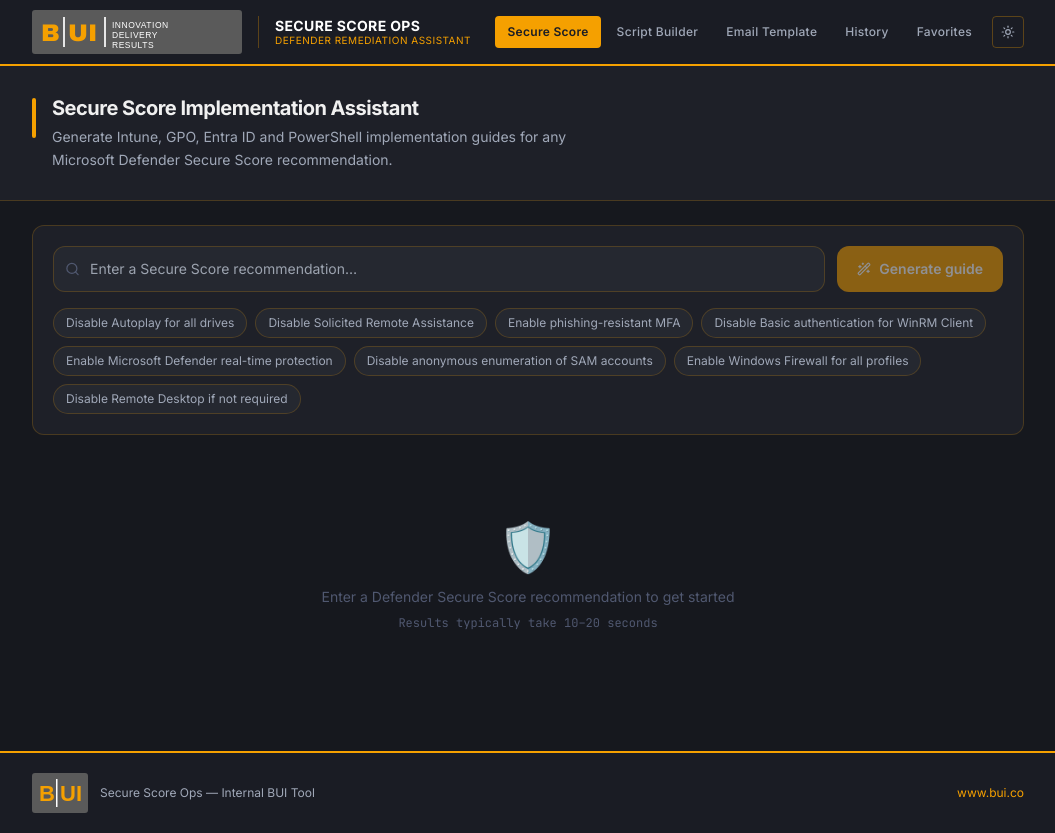
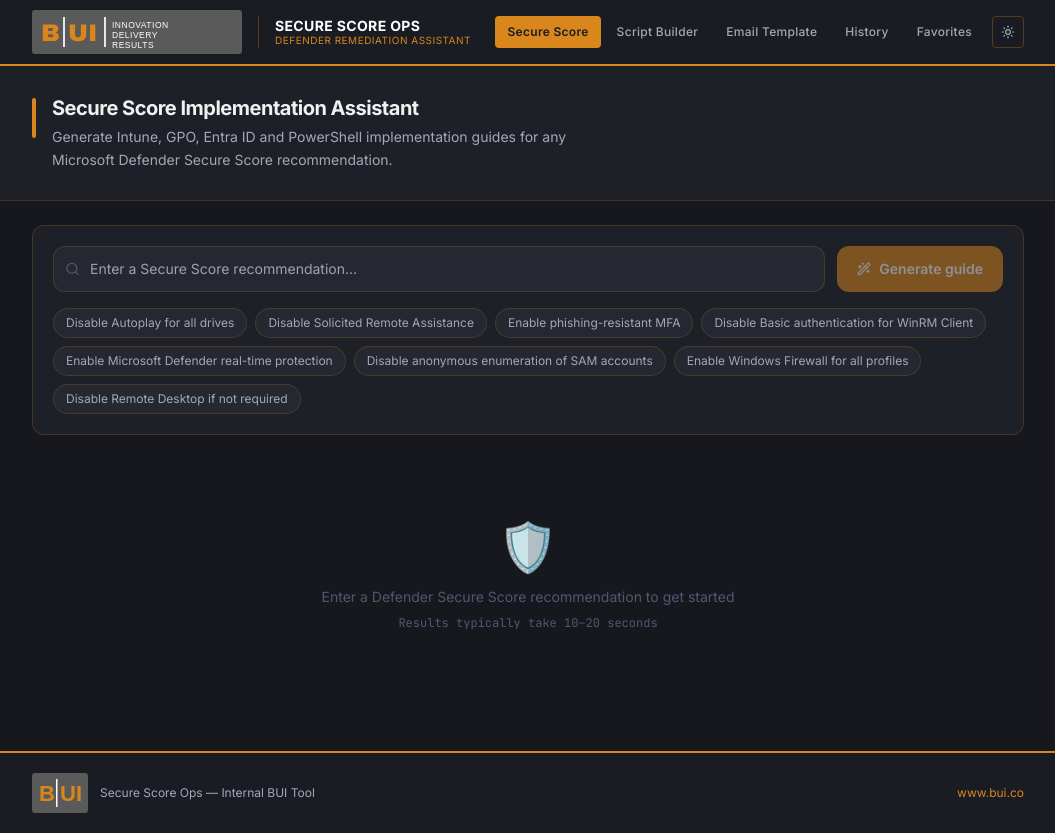
Before and after one commit to DanieMiller/Defender-Secure-Score-App, a React (Vite) app in the folder frontend/: page / in a window 1280 px wide. Shown: the whole page, without its empty margins (112-1167 px from the left). Built offline with nearby package versions, Linux system fonts and the light colour scheme.

Commit message:
brand: official BUI orange #d9861c Pantone 144C

```diff
--- a/frontend/src/App.tsx
+++ b/frontend/src/App.tsx
@@ -77,7 +77,7 @@
     <div style={{ background: 'var(--bg)', minHeight: '100vh' }}>
 
       {/* ── Header — matches BUI intranet: dark charcoal bg, amber accents ── */}
-      <header style={{ background: '#1A1C24', borderBottom: '2px solid #F5A000' }}
+      <header style={{ background: '#1A1C24', borderBottom: '2px solid #d9861c' }}
         className="sticky top-0 z-50">
         <div className="max-w-5xl mx-auto px-4">
           <div className="flex items-center gap-4 py-2.5">
@@ -87,14 +87,14 @@
               className="flex items-center gap-3 flex-shrink-0 group">
               <BUILogo />
               {/* Vertical divider */}
-              <div className="h-8 w-px mx-1" style={{ background: 'rgba(245,160,0,0.3)' }} />
+              <div className="h-8 w-px mx-1" style={{ background: 'rgba(217,134,28,0.3)' }} />
               {/* App name */}
               <div>
                 <div className="text-sm font-bold tracking-wide leading-none text-white">
                   SECURE SCORE OPS
                 </div>
                 <div className="text-[10px] tracking-wider leading-none mt-0.5"
-                  style={{ color: '#F5A000' }}>
+                  style={{ color: '#d9861c' }}>
                   DEFENDER REMEDIATION ASSISTANT
                 </div>
               </div>
@@ -106,21 +106,21 @@
                 <button key={t.id} onClick={() => setTab(t.id)}
                   className="text-xs px-3 py-2 rounded font-medium transition-all tracking-wide"
                   style={tab === t.id
-                    ? { background: '#F5A000', color: '#1A1C24', fontWeight: 600 }
+                    ? { background: '#d9861c', color: '#1A1C24', fontWeight: 600 }
                     : { color: '#A0A8B8', background: 'transparent' }}
-                  onMouseEnter={e => { if (tab !== t.id) (e.target as HTMLElement).style.color = '#F5A000'; }}
+                  onMouseEnter={e => { if (tab !== t.id) (e.target as HTMLElement).style.color = '#d9861c'; }}
                   onMouseLeave={e => { if (tab !== t.id) (e.target as HTMLElement).style.color = '#A0A8B8'; }}
                 >
                   {t.label}
                   {t.id === 'history' && history.items.length > 0 && (
                     <span className="ml-1.5 text-[10px] font-mono px-1.5 py-0.5 rounded-full"
-                      style={{ background: 'rgba(245,160,0,0.2)', color: '#F5A000' }}>
+                      style={{ background: 'rgba(217,134,28,0.2)', color: '#d9861c' }}>
                       {history.items.length}
                     </span>
                   )}
                   {t.id === 'favorites' && favorites.items.length > 0 && (
                     <span className="ml-1.5 text-[10px] font-mono px-1.5 py-0.5 rounded-full"
-                      style={{ background: 'rgba(245,160,0,0.2)', color: '#F5A000' }}>
+                      style={{ background: 'rgba(217,134,28,0.2)', color: '#d9861c' }}>
                       {favorites.items.length}
                     </span>
                   )}
@@ -130,8 +130,8 @@
               {/* Theme toggle */}
               <button onClick={toggle}
                 className="ml-1 w-8 h-8 rounded flex items-center justify-center transition-colors"
-                style={{ border: '1px solid rgba(245,160,0,0.3)', color: '#A0A8B8' }}
-                onMouseEnter={e => (e.currentTarget.style.color = '#F5A000')}
+                style={{ border: '1px solid rgba(217,134,28,0.3)', color: '#A0A8B8' }}
+                onMouseEnter={e => (e.currentTarget.style.color = '#d9861c')}
                 onMouseLeave={e => (e.currentTarget.style.color = '#A0A8B8')}
                 title={dark ? 'Switch to light mode' : 'Switch to dark mode'}>
                 {dark ? <Sun size={14} /> : <Moon size={14} />}
@@ -148,7 +148,7 @@
             <div className="flex items-start gap-4">
               {/* BUI amber accent bar */}
               <div className="w-1 h-10 rounded-full flex-shrink-0 mt-1"
-                style={{ background: '#F5A000' }} />
+                style={{ background: '#d9861c' }} />
               <div>
                 <h1 className="text-xl font-bold tracking-tight mb-1"
                   style={{ color: 'var(--text)' }}>
@@ -183,7 +183,7 @@
       </main>
 
       {/* ── Footer ── */}
-      <footer className="mt-8 py-5" style={{ background: '#1A1C24', borderTop: '2px solid #F5A000' }}>
+      <footer className="mt-8 py-5" style={{ background: '#1A1C24', borderTop: '2px solid #d9861c' }}>
         <div className="max-w-5xl mx-auto px-4 flex items-center justify-between flex-wrap gap-3">
           <div className="flex items-center gap-3">
             <BUILogo compact />
@@ -193,7 +193,7 @@
           </div>
           <a href="https://www.bui.co" target="_blank" rel="noopener noreferrer"
             className="text-xs transition-colors hover:underline"
-            style={{ color: '#F5A000' }}>
+            style={{ color: '#d9861c' }}>
             www.bui.co
           </a>
         </div>
--- a/frontend/src/components/BUILogo.tsx
+++ b/frontend/src/components/BUILogo.tsx
@@ -16,11 +16,11 @@
         <svg viewBox="0 0 56 40" width="56" height="40" fill="none" xmlns="http://www.w3.org/2000/svg">
           <rect width="56" height="40" rx="3" fill="#5A5A5A" />
           {/* B in amber */}
-          <text x="7" y="28" fontSize="22" fontWeight="700" fill="#F5A000" fontFamily="Arial, sans-serif">B</text>
+          <text x="7" y="28" fontSize="22" fontWeight="700" fill="#d9861c" fontFamily="Arial, sans-serif">B</text>
           {/* White divider after B */}
           <rect x="24" y="6" width="1.5" height="28" fill="white" />
           {/* UI in amber */}
-          <text x="28" y="28" fontSize="22" fontWeight="700" fill="#F5A000" fontFamily="Arial, sans-serif">UI</text>
+          <text x="28" y="28" fontSize="22" fontWeight="700" fill="#d9861c" fontFamily="Arial, sans-serif">UI</text>
         </svg>
       </div>
     );
@@ -33,13 +33,13 @@
         <rect width="210" height="44" rx="3" fill="#5A5A5A" />
 
         {/* "B" in amber */}
-        <text x="9" y="31" fontSize="24" fontWeight="700" fill="#F5A000" fontFamily="Arial Black, Arial, sans-serif">B</text>
+        <text x="9" y="31" fontSize="24" fontWeight="700" fill="#d9861c" fontFamily="Arial Black, Arial, sans-serif">B</text>
 
         {/* White vertical divider after B */}
         <rect x="31" y="7" width="2" height="30" fill="white" opacity="0.85" />
 
         {/* "UI" in amber */}
-        <text x="36" y="31" fontSize="24" fontWeight="700" fill="#F5A000" fontFamily="Arial Black, Arial, sans-serif">UI</text>
+        <text x="36" y="31" fontSize="24" fontWeight="700" fill="#d9861c" fontFamily="Arial Black, Arial, sans-serif">UI</text>
 
         {/* White vertical divider after UI */}
         <rect x="72" y="7" width="2" height="30" fill="white" opacity="0.85" />
--- a/frontend/src/index.css
+++ b/frontend/src/index.css
@@ -4,7 +4,7 @@
 @tailwind utilities;
 
 /* ── BUI Brand Colours (from intranet screenshot) ───────────────────────────
-   Primary amber/gold: #F5A000
+   Primary amber/gold: #d9861c
    Dark header/nav:    #1E2028  (charcoal)
    Card backgrounds:   #252830
    Light mode bg:      #F5F5F5
@@ -16,11 +16,11 @@
   --bg2:       #1E2028;
   --bg3:       #252830;
   --bg4:       #2E3240;
-  --border:    rgba(245,160,0,0.2);
-  --border2:   rgba(245,160,0,0.4);
-  --acc:       #F5A000;
-  --acc2:      #F5A000;
-  --acc3:      #FFC84A;
+  --border:    rgba(217,134,28,0.2);
+  --border2:   rgba(217,134,28,0.4);
+  --acc:       #d9861c;
+  --acc2:      #d9861c;
+  --acc3:      #e89b30;
   --text:      #F0F0F0;
   --text2:     #A0A8B8;
   --text3:     #505870;
@@ -39,9 +39,9 @@
   --bg2:       #FFFFFF;
   --bg3:       #ECEDF0;
   --bg4:       #E0E2E8;
-  --border:    rgba(245,160,0,0.2);
-  --border2:   rgba(245,160,0,0.45);
-  --acc:       #F5A000;
+  --border:    rgba(217,134,28,0.2);
+  --border2:   rgba(217,134,28,0.45);
+  --acc:       #d9861c;
   --acc2:      #D98C00;
   --acc3:      #B87300;
   --text:      #111318;
```
